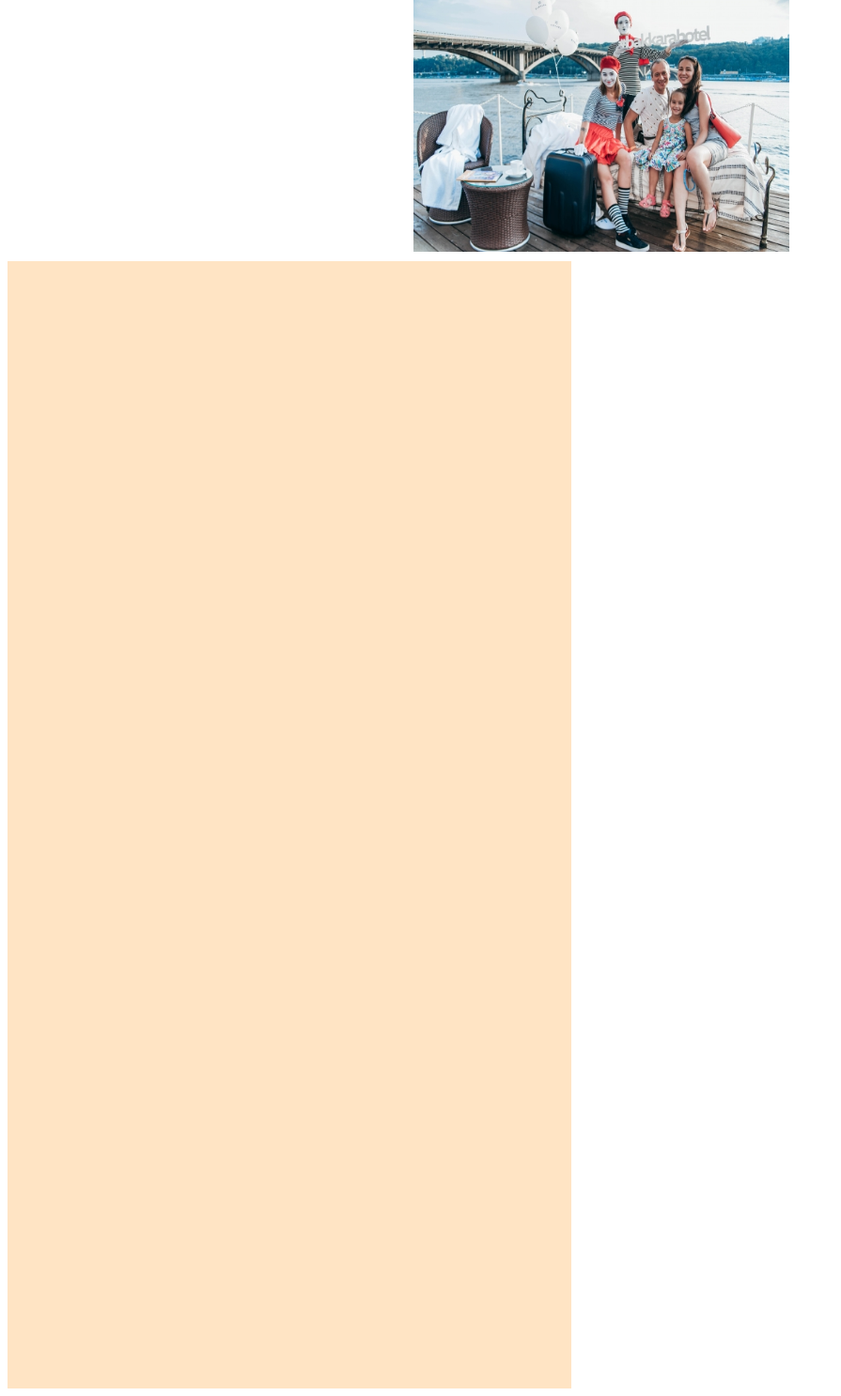
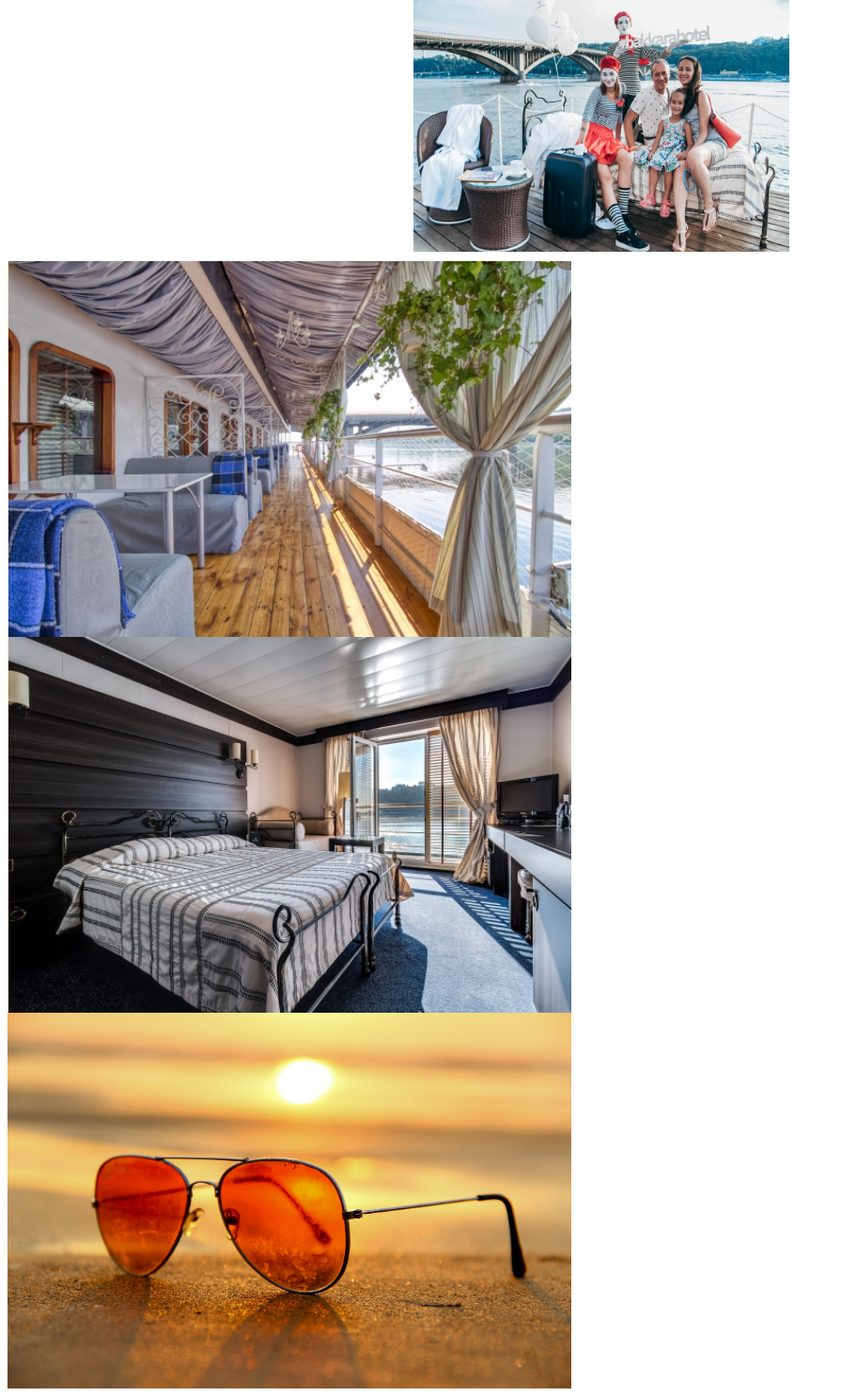
Before and after one commit to Temu4/lazy_loading_images, a plain HTML site: page index.html in a window 1280 px wide. Shown: the part 2832-4318 px from the top of the page at 94% size, without its empty margins (0-895 px from the left). Drawn offline with Linux system fonts and the light colour scheme; the site is published under a folder, as on GitHub Pages, so addresses that start at the root find nothing.

Commit message:
fix src of bg-images

```diff
--- a/style.css
+++ b/style.css
@@ -20,11 +20,11 @@ img {
  background-color: bisque;
 }
 .bg-image--11 {
-	background-image: url('/img/t11.jpeg');
+	background-image: url('./img/t11.jpeg');
  }
  .bg-image--12 {
-	background-image: url('/img/t12.jpg');
+	background-image: url('./img/t12.jpg');
  }
  .bg-image--13 {
-	background-image: url('/img/t13.jpeg');
+	background-image: url('./img/t13.jpeg');
  }
```
